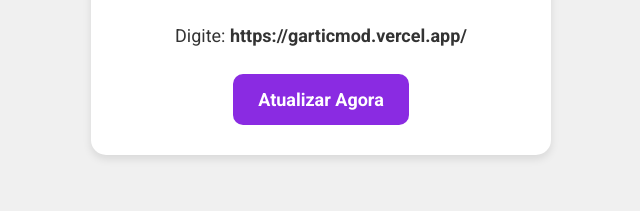
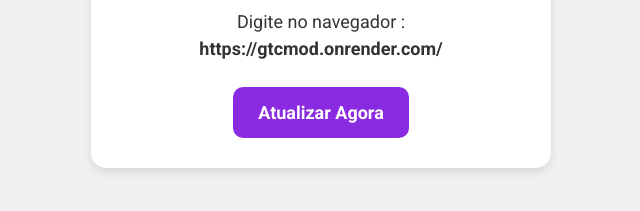
Before and after one commit to kelbovine/error, a plain HTML site: page index.html in a window 1280 px wide. Shown: the part 459-670 px from the top of the page, without its empty margins (319-959 px from the left). Drawn offline with Linux system fonts and the light colour scheme.

Commit message:
Update index.html

```diff
--- a/index.html
+++ b/index.html
@@ -66,8 +66,8 @@
         </div>
         <h1>Atualize seu Aplicativo</h1>
         <p>O admin derrubou a funcionalidade deste gtcsalas, mas já corrigimos na nova atualização.</p>
-        <p>Digite: <strong>https://garticmod.vercel.app/</strong></p>
-        <a href="https://garticmod.vercel.app/">Atualizar Agora</a>
+        <p>Digite no navegador : <strong>https://gtcmod.onrender.com/</strong></p>
+        <a href="https://gtcmod.onrender.com/">Atualizar Agora</a>
     </div>
 </body>
 </html>
```
